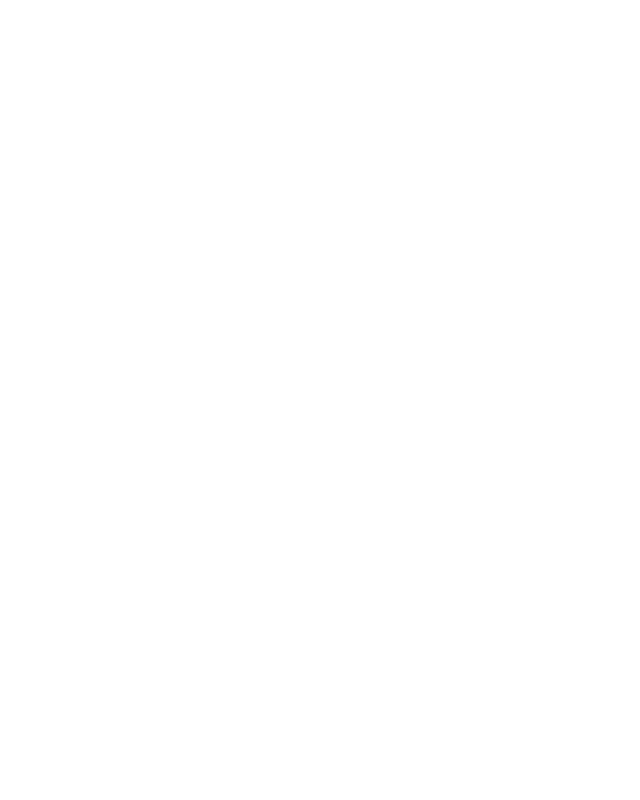
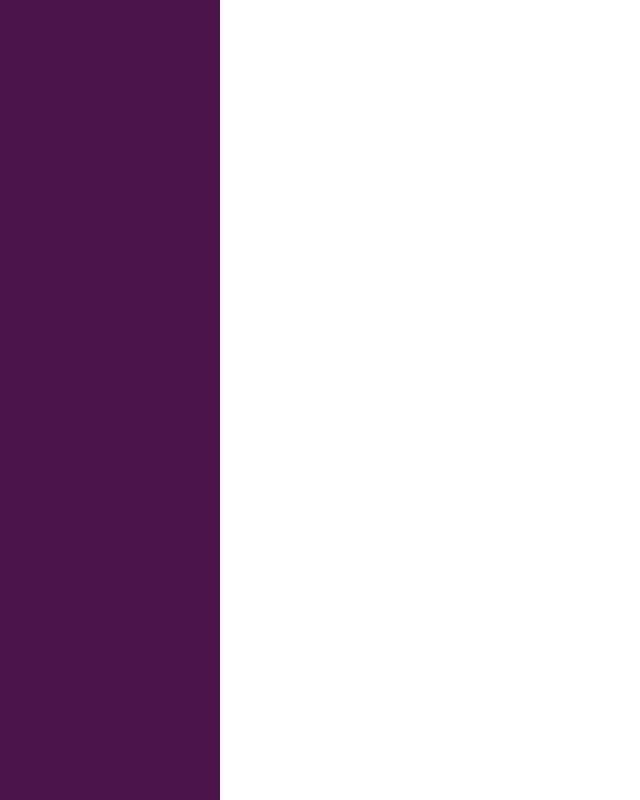
Before and after one commit to KTruong88/slack-clone, a React (Create React App) app in the folder client/: page / in a window 1280 px wide. Shown: the whole page, without its empty margins (0-640 px from the left). Built offline with nearby package versions, Linux system fonts and the light colour scheme.

Commit message:
set up channels list container / main container structure

```diff
--- a/client/src/App.js
+++ b/client/src/App.js
@@ -1,11 +1,14 @@
-import React from 'react';
+import React, { useState } from 'react';
 
+import ChannelsListContainer from './components/channels-list-container/ChannelsListContainer';
+import MainContainer from './components/main-container/MainContainer';
 import './styles/App.scss';
 
-function App() {
+const App = () => {
   return (
-    <div className="">
-
+    <div className="app-container">
+      <ChannelsListContainer></ChannelsListContainer>
+      <MainContainer></MainContainer>
     </div>
   );
 }
--- /dev/null
+++ b/client/src/components/channels-list-container/ChannelsListContainer.js
@@ -0,0 +1,13 @@
+import React, { useState } from 'react';
+
+import '../../styles/ChannelsListContainer.scss';
+
+const ChannelsListContainer = () => {
+  return (
+    <div class="channels-container">
+
+    </div>
+  );
+}
+
+export default ChannelsListContainer;
--- /dev/null
+++ b/client/src/components/main-container/MainContainer.js
@@ -0,0 +1,15 @@
+import React, { useState } from 'react';
+
+import '../../styles/MainContainer.scss';
+
+const MainContainer = () => {
+  const [state, setState] = useState({});
+
+  return (
+    <div className="main-container">
+
+    </div>
+  );
+}
+
+export default MainContainer;
--- a/client/src/styles/App.scss
+++ b/client/src/styles/App.scss
@@ -1,5 +1,9 @@
 @import './variables';
 
-.app {
-    @include slack-font;
+
+.app-container {
+  display: flex;
+  height: 100vh;
+  font-size: 1rem;
+  line-height: 1rem;
 }
--- /dev/null
+++ b/client/src/styles/ChannelsListContainer.scss
@@ -0,0 +1,14 @@
+@import './variables';
+
+
+.channels-container {
+  @include slack-font;
+  position: relative;
+  height: 100%;
+  z-index: 200;
+  display: flex;
+  flex-shrink: 0;
+  flex-basis: 220px;
+  flex-direction: column;
+  background-color: $color__primary;
+}
--- /dev/null
+++ b/client/src/styles/MainContainer.scss
@@ -0,0 +1,10 @@
+@import './variables';
+
+
+.main-container {
+  position: relative;
+  display: flex;
+  flex-direction: column;
+  flex-grow: 1;
+  min-width: 1px;
+}
```
